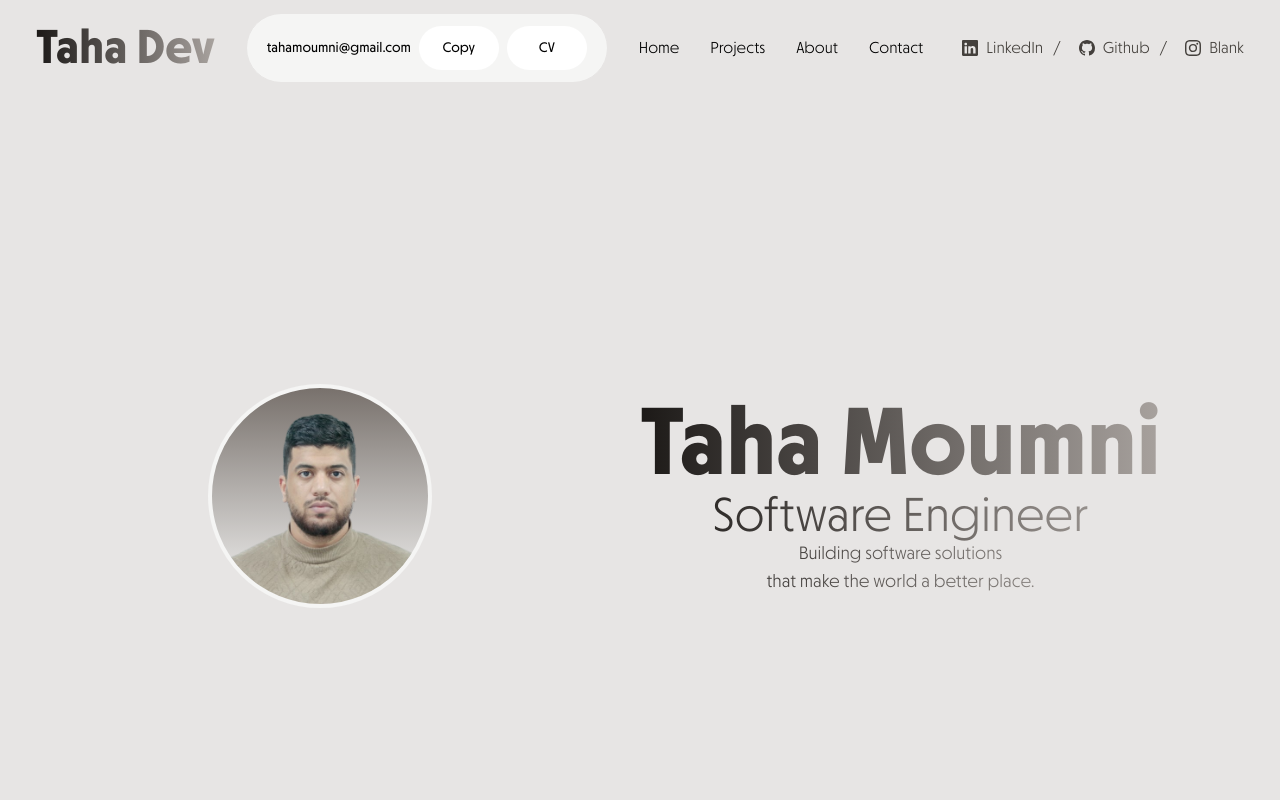
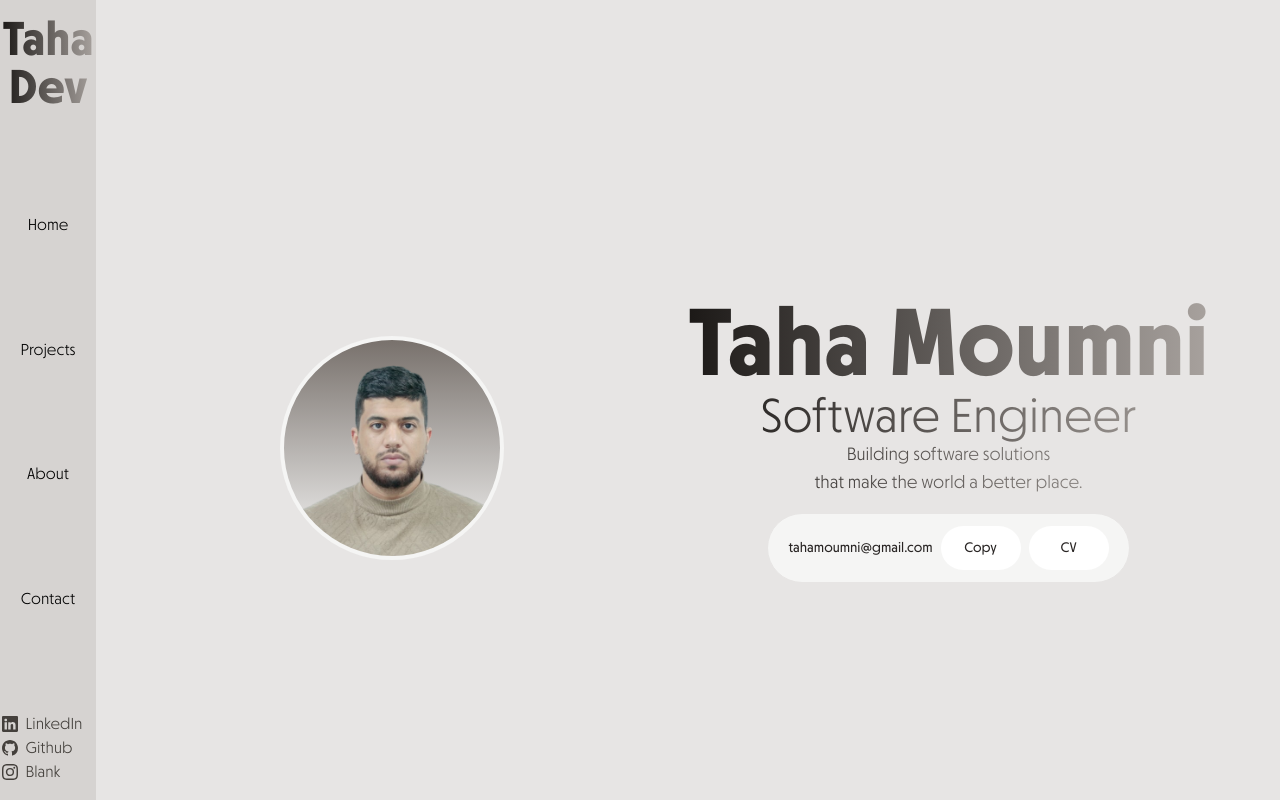
Before and after one commit to moumnitaha/my-portfolio, a React (Vite) app: page / in a window 1280 px wide. Built offline with nearby package versions, Linux system fonts and the light colour scheme.

Commit message:
side navbar

```diff
--- a/src/App.jsx
+++ b/src/App.jsx
@@ -14,7 +14,7 @@ const App = () => {
   return (
     <Router>
       {/* <main className="w-full h-svh bg-stone-200 flex flex-col justify-center items-center p-12"> */}
-      <main className="w-full h-full bg-stone-200">
+      <main className="w-full h-full bg-stone-200 flex flex-row">
         <NavBar />
         <Routes>
           <Route path="/" element={<Me />} />
--- a/src/components/About.jsx
+++ b/src/components/About.jsx
@@ -4,7 +4,7 @@ function About() {
   return (
     // <div className="bg-slate-50 w-full h-full p-5 rounded-3xl shadow-[0_35px_60px_-15px_rgba(0,0,0,0.3)]">
     <section
-      className="flex flex-col items-center h-[calc(100svh-6rem)] pt-24"
+      className="flex flex-col items-center w-[calc(100svw-6rem)] h-svh pt-24"
       id="about"
     >
       <h1 className="bg-gradient-to-r from-stone-900 to-stone-400 text-transparent bg-clip-text font-ottercob text-3xl text-stone-700">
--- a/src/components/Contact.jsx
+++ b/src/components/Contact.jsx
@@ -4,7 +4,7 @@ function Contact() {
   return (
     // <div className="bg-slate-50 w-full h-full p-5 rounded-3xl shadow-[0_35px_60px_-15px_rgba(0,0,0,0.3)]">
     <section
-      className="flex flex-col items-center h-[calc(100svh-6rem)] pt-24"
+      className="flex flex-col items-center w-[calc(100svw-6rem)] h-svh pt-24"
       id="contact"
     >
       <h1 className="bg-gradient-to-r from-stone-900 to-stone-400 text-transparent bg-clip-text font-ottercob text-3xl text-stone-700">
--- a/src/components/Me.jsx
+++ b/src/components/Me.jsx
@@ -1,11 +1,13 @@
 import React from "react";
 import me from "../assets/me.png";
+import cv from "../assets/cv-fs.pdf";
 
 function Me() {
+  const [copied, setCopied] = React.useState(false);
   return (
     // <div className="bg-slate-50 w-full h-full p-5 rounded-3xl shadow-[0_35px_60px_-15px_rgba(0,0,0,0.3)]">
     <section
-      className="flex flex-row items-center h-[calc(100svh-6rem)] pt-24"
+      className="flex flex-row items-center w-[calc(100svw-6rem)] h-svh pt-24"
       id="home"
     >
       <div className="w-1/2 flex items-center justify-center">
@@ -22,6 +24,41 @@ function Me() {
         <h3 className="font-ottercol text-lg ">
           that make the world a better place.
         </h3>
+        <div className="font-ottercor text-sm bg-stone-100 py-3 px-5 rounded-full border-stone-200 border text-stone-800 m-4">
+          <span>tahamoumni@gmail.com</span>
+          <button
+            className={`ml-2 ${
+              copied ? "bg-green-200" : "bg-white"
+            } p-3 rounded-full ease-in-out transition-all min-w-20 hover:scale-105`}
+            onClick={() => {
+              navigator.clipboard
+                .writeText("tahamoumni@gmail.com")
+                .then(() => {
+                  setCopied(true);
+                  setTimeout(() => {
+                    setCopied(false);
+                  }, 2000);
+                })
+                .catch((err) => {
+                  console.error(err);
+                });
+            }}
+          >
+            {copied ? "Copied !" : "Copy"}
+          </button>
+          <button
+            className="ml-2 bg-white p-3 rounded-full min-w-20 focus:bg-green-200 ease-in-out transition-all hover:scale-105"
+            onClick={() => {
+              const link = document.createElement("a");
+              link.href = cv;
+              link.download = "cv-Taha-Moumni.pdf";
+              document.body.appendChild(link);
+              link.click();
+            }}
+          >
+            CV
+          </button>
+        </div>
       </div>
     </section>
     // </div>
--- a/src/components/NavBar.jsx
+++ b/src/components/NavBar.jsx
@@ -7,45 +7,11 @@ function NavBar() {
   const [copied, setCopied] = useState(false);
   const navigate = useNavigate();
   return (
-    <nav className="p-4 flex h-24 flex-row justify-between items-center w-full font-ottercol bg-stone-200">
-      <h5 className="text-5xl font-ottercob bg-gradient-to-r from-stone-900  to-stone-400 text-transparent bg-clip-text ml-5">
+    <nav className="p-4 flex h-svh flex-col justify-between items-center w-24 font-ottercol bg-stone-300">
+      <h5 className="text-5xl font-ottercob bg-gradient-to-r from-stone-900  to-stone-400 text-transparent bg-clip-text text-center">
         Taha Dev
       </h5>
-      <div className="font-ottercor text-sm bg-stone-100 py-3 px-5 rounded-full border-stone-200 border">
-        <span>tahamoumni@gmail.com</span>
-        <button
-          className={`ml-2 ${
-            copied ? "bg-green-200" : "bg-white"
-          } p-3 rounded-full ease-in-out transition-all min-w-20 hover:scale-105`}
-          onClick={() => {
-            navigator.clipboard
-              .writeText("tahamoumni@gmail.com")
-              .then(() => {
-                setCopied(true);
-                setTimeout(() => {
-                  setCopied(false);
-                }, 2000);
-              })
-              .catch((err) => {
-                console.error(err);
-              });
-          }}
-        >
-          {copied ? "Copied !" : "Copy"}
-        </button>
-        <button
-          className="ml-2 bg-white p-3 rounded-full min-w-20 focus:bg-green-200 ease-in-out transition-all hover:scale-105"
-          onClick={() => {
-            const link = document.createElement("a");
-            link.href = cv;
-            link.download = "cv-Taha-Moumni.pdf";
-            document.body.appendChild(link);
-            link.click();
-          }}
-        >
-          CV
-        </button>
-      </div>
+
       {["Home", "Projects", "About", "Contact"].map((item, index) => (
         <Link
           to={`/${item === "Home" ? "" : item}`}
@@ -63,38 +29,36 @@ function NavBar() {
           {item}
         </Link>
       ))}
-      <span className="flex flex-row items-center font-ottercol text-stone-700 mr-5">
+      <span className="flex flex-col items-center font-ottercol text-stone-700 mr-5">
         <a
           href="https://www.linkedin.com/in/taha-moumni-754997a0/"
           target="_blank"
           rel="noreferrer"
-          className="hover:underline"
+          className="hover:underline w-full"
         >
-          <span className="flex flex-row items-center">
+          <span className="flex flex-row items-center w-full">
             <BsLinkedin className="mx-2" />
             LinkedIn
           </span>
         </a>
-        &nbsp;&nbsp;&nbsp;{"/"}&nbsp;&nbsp;&nbsp;
         <a
           href="https://github.com/moumnitaha"
           target="_blank"
           rel="noreferrer"
-          className="hover:underline"
+          className="hover:underline w-full"
         >
-          <span className="flex flex-row  items-center ">
+          <span className="flex flex-row items-center w-full">
             <BsGithub className="mx-2" />
             Github
           </span>
         </a>
-        &nbsp;&nbsp;&nbsp;{"/"}&nbsp;&nbsp;&nbsp;
         <a
           href="https://"
           target="_blank"
           rel="noreferrer"
-          className="hover:underline"
+          className="hover:underline w-full"
         >
-          <span className="flex flex-row items-center">
+          <span className="flex flex-row items-center w-fll">
             <BsInstagram className="mx-2" />
             Blank
           </span>
--- a/src/components/Projects.jsx
+++ b/src/components/Projects.jsx
@@ -4,7 +4,7 @@ function Projects() {
   return (
     // <div className="bg-slate-50 w-full h-full p-5 rounded-3xl shadow-[0_35px_60px_-15px_rgba(0,0,0,0.3)]">
     <section
-      className="flex flex-col items-center h-[calc(100svh-6rem)] pt-24"
+      className="flex flex-col items-center w-[calc(100svw-6rem)] h-svh pt-24"
       id="projects"
     >
       <h1 className="bg-gradient-to-r from-stone-900 to-stone-400 text-transparent bg-clip-text font-ottercob text-3xl text-stone-700">
```
